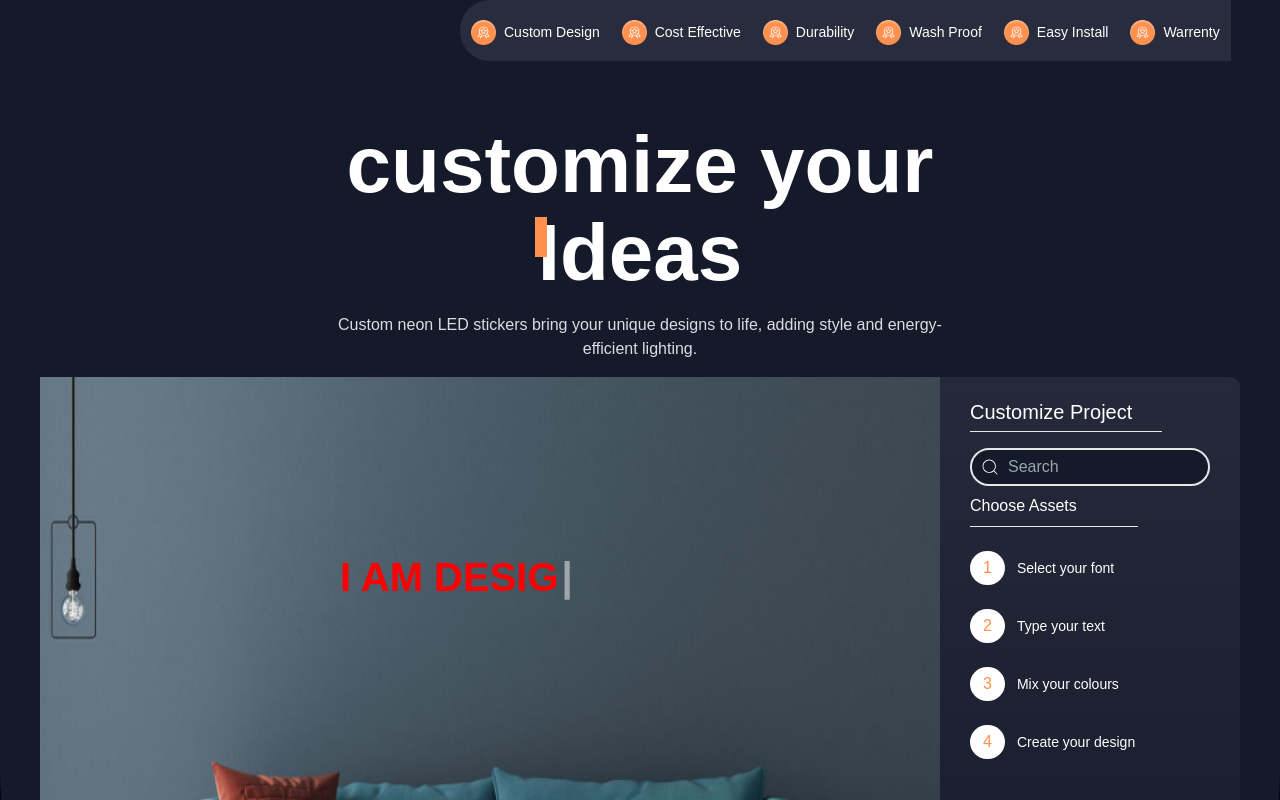
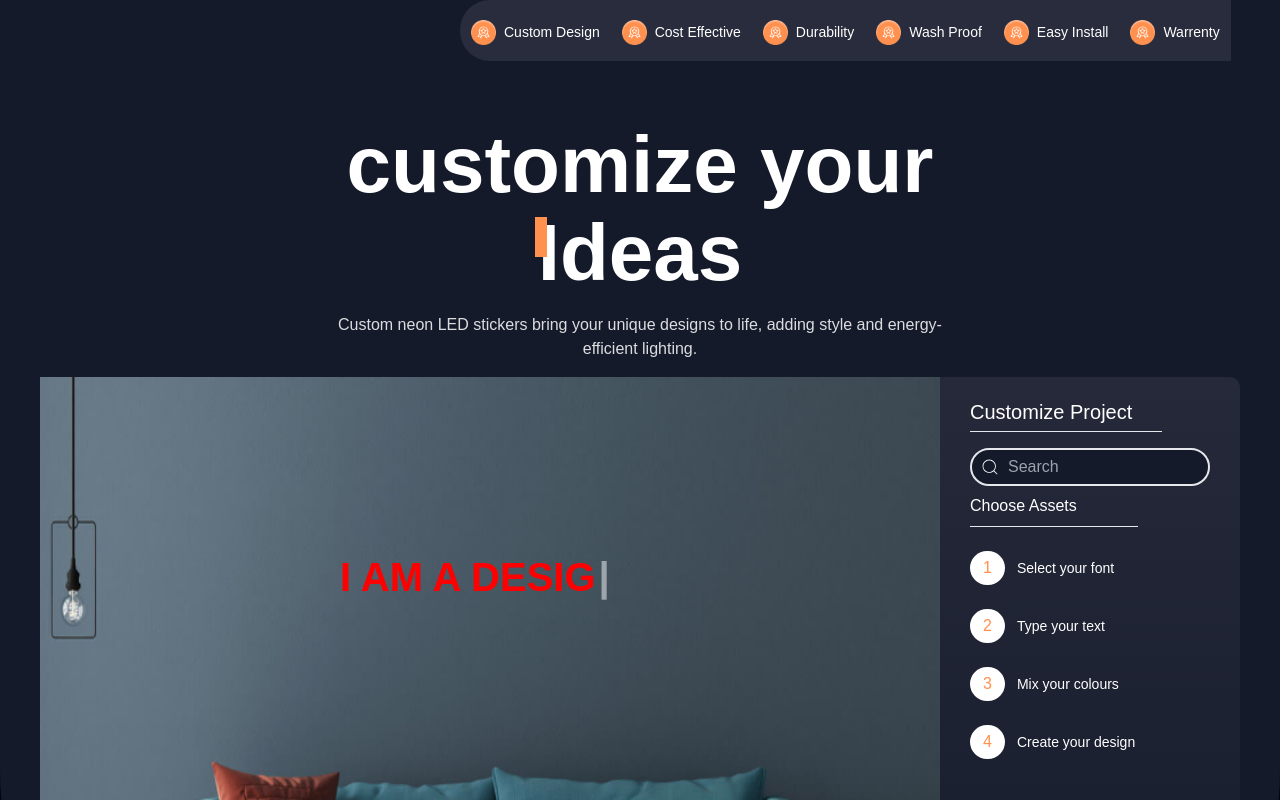
Before and after one commit to shushilpaudel78/Ktm-Decor, a React (Vite) app: page / in a window 1280 px wide. Shown: the top 800 px of the page. Built offline with nearby package versions, Linux system fonts and the light colour scheme; a web font is replaced by a local one.

Commit message:
little change

```diff
--- a/src/components/Home/CustomizeLayout.jsx
+++ b/src/components/Home/CustomizeLayout.jsx
@@ -24,23 +24,17 @@ const CustomizeLayout = () => {
 
 
     const [inputvalue, setInputvalue] = useState()
-
-
     const inputChange = (event) => {
         setInputvalue(event.target.value)
 
     }
 
-
-
     const [dtext] = useTypewriter({
-        words:['Good Morning Everybody', ' I am  Designer', 'I am Developer'],
+        words:['Good Morning Everyone', ' I am a Designer', 'I am a Developer'],
         loop:{},
         typeSpeed:100,
         deleteSpeed:40,
     })
-
-
 
 
     return (
```
